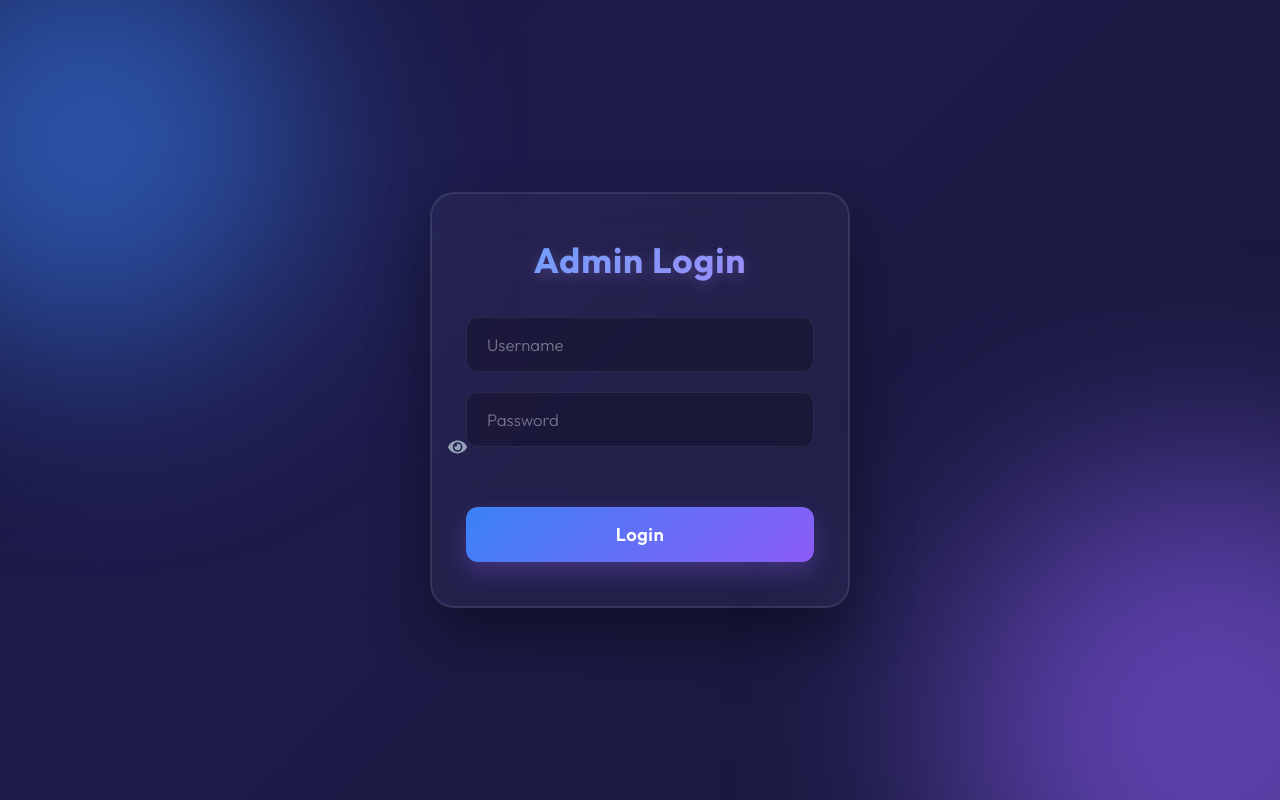
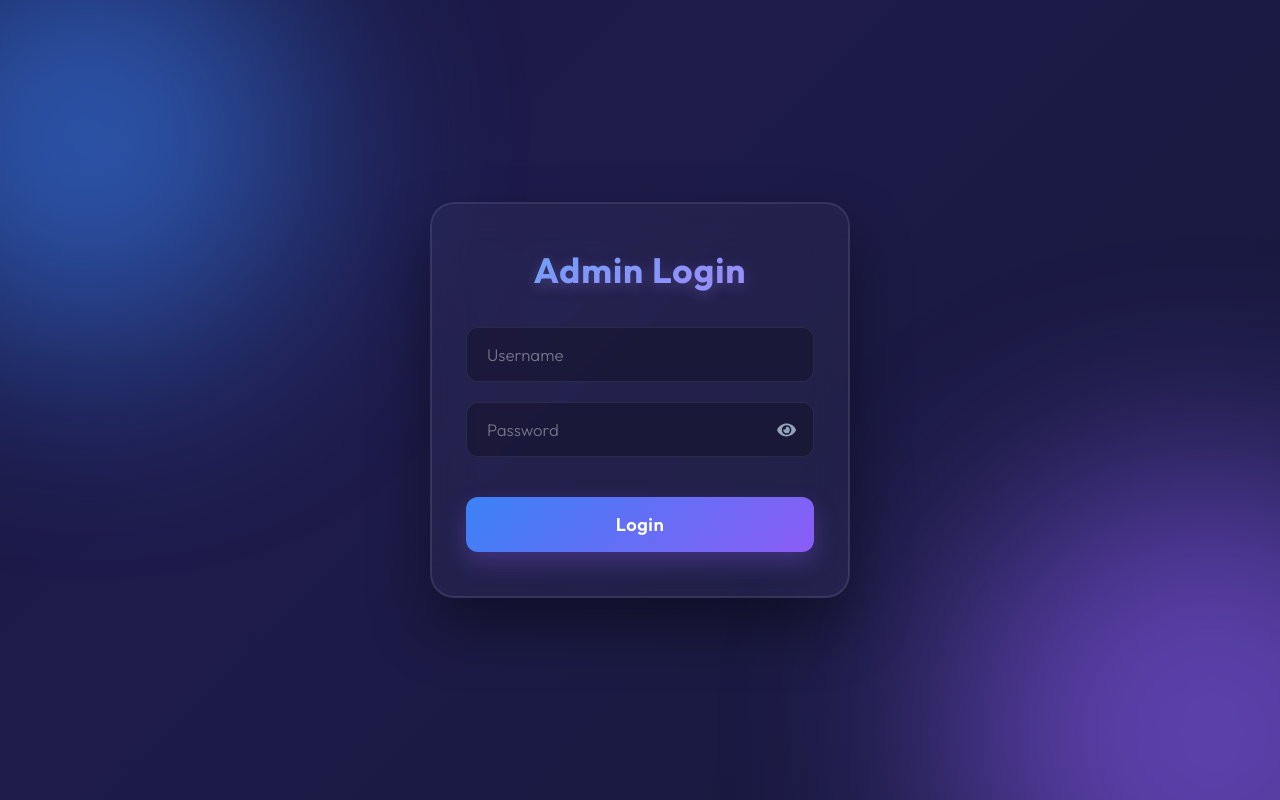
Before and after one commit to sujatapatel7827-maker/Library-Management-System, a React (Vite) app in the folder frontend/: page / in a window 1280 px wide. Built offline with nearby package versions, Linux system fonts and the light colour scheme; no server answers.

Commit message:
Fix eye icon positioning bug by increasing CSS specificity

```diff
--- a/frontend/src/pages/AdminLogin.css
+++ b/frontend/src/pages/AdminLogin.css
@@ -162,12 +162,12 @@
   margin-bottom: 25px;
 }
 
-.password-input-container input {
+.login-card .password-input-container input {
   margin-bottom: 0;
   padding-right: 45px; /* Leave space for the eye icon */
 }
 
-.toggle-password-btn {
+.login-card .toggle-password-btn {
   position: absolute;
   right: 18px;
   top: 50%; /* Center exactly in the input */
@@ -188,7 +188,7 @@
   transition: color 0.3s ease;
 }
 
-.toggle-password-btn:hover {
+.login-card .toggle-password-btn:hover {
   color: #ffffff !important;
   transform: translateY(-50%) !important;
 }
```
